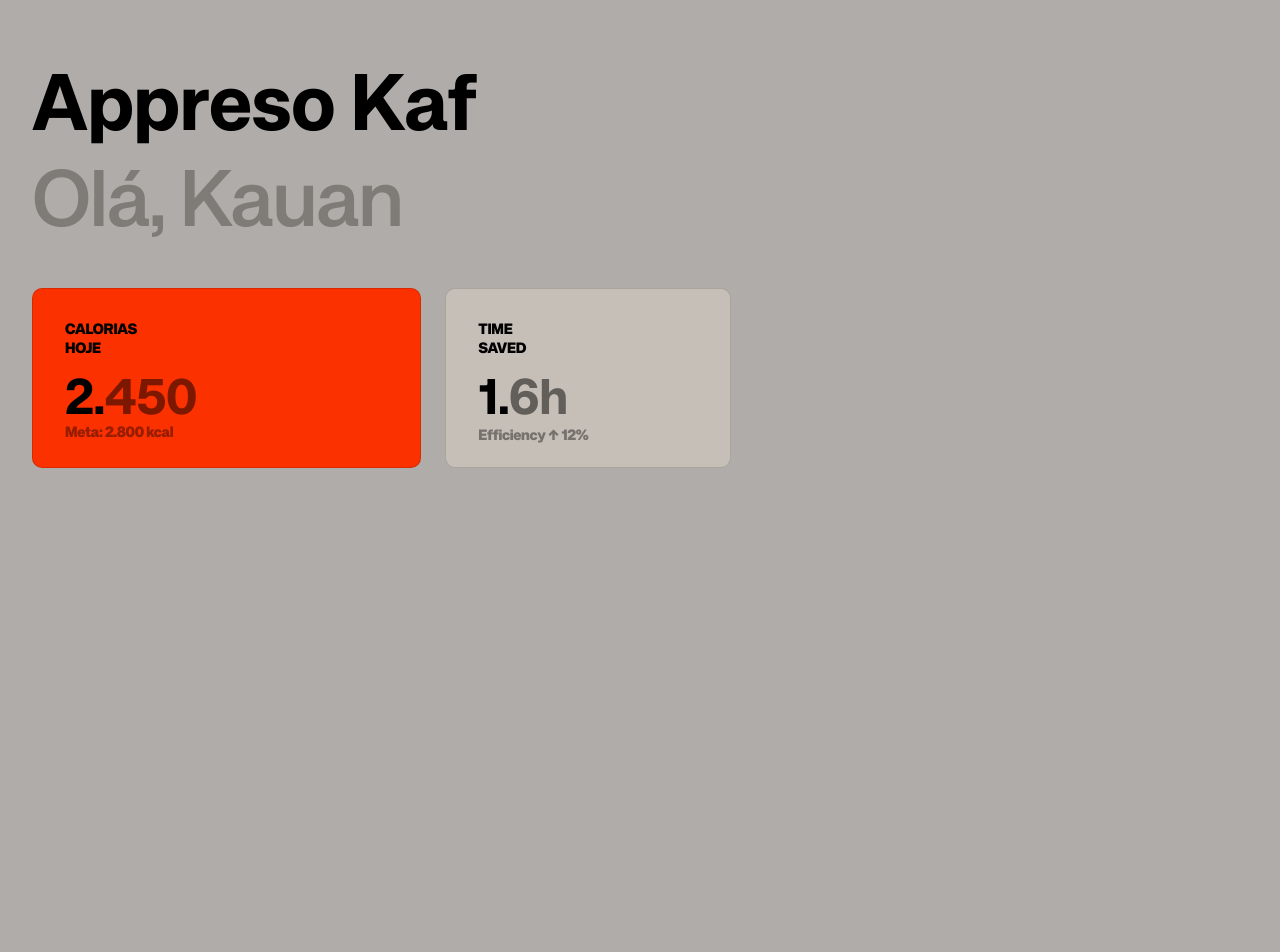
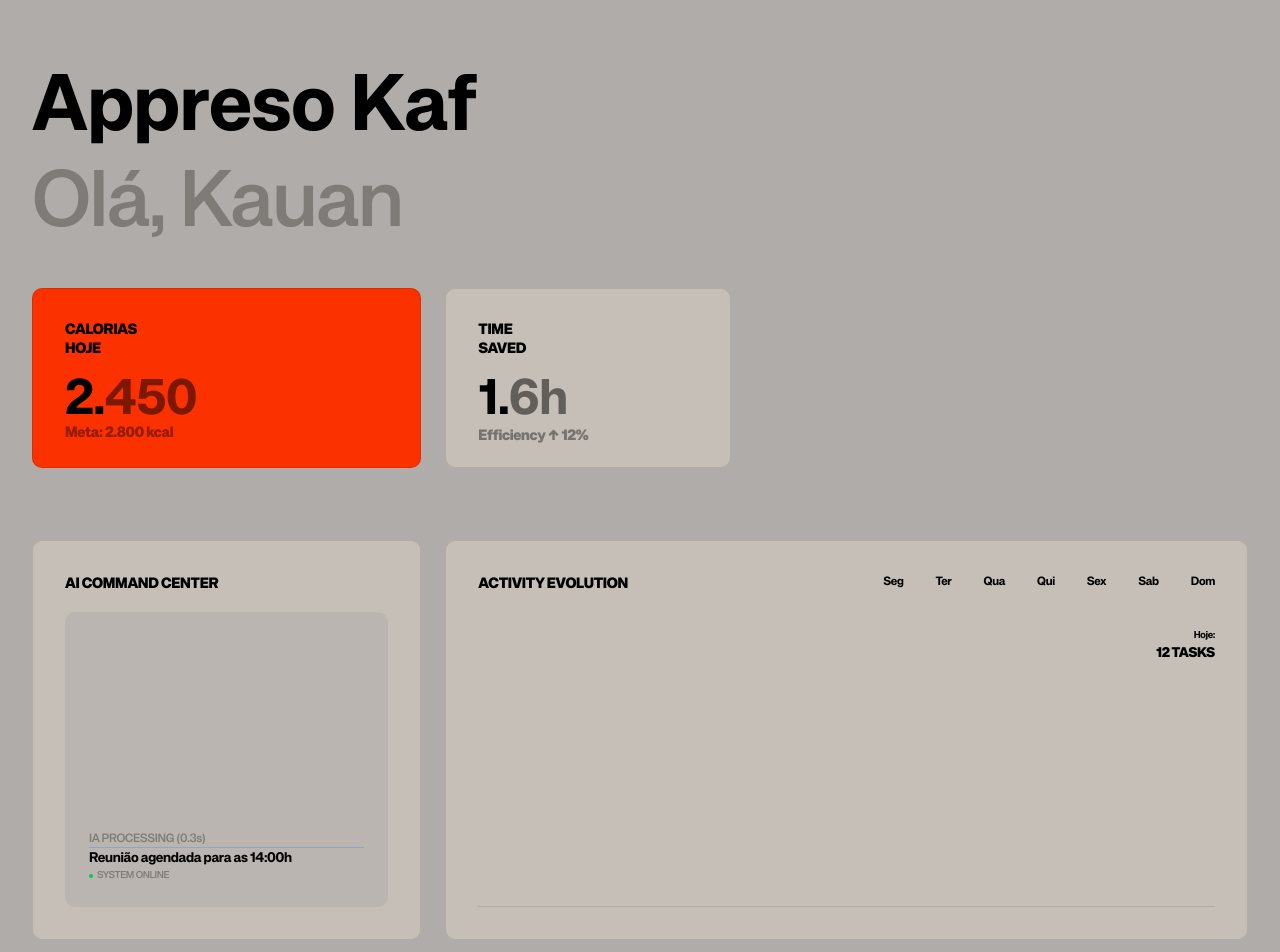
Before and after one commit to kauannkelvinn/appresso-kaf, a Next.js app: page / in a window 1280 px wide. Shown: the top 952 px of the page. Before the commit the page ends 800 px from the top, so only its background shows below. Built offline with nearby package versions, Linux system fonts and the light colour scheme.

Commit message:
feat: complete global dashboard with ai center and activity chart

```diff
--- a/src/app/page.tsx
+++ b/src/app/page.tsx
@@ -12,7 +12,6 @@ export default function Dashboard() {
       </section>
 
       {/* 2. grid de stats */}
-
       <div className="grid grid-cols-12 gap-6">
         {/* card de calorias */}
         <Card variant="red" className="col-span-4 h-[180px]">
@@ -36,6 +35,44 @@ export default function Dashboard() {
           </div>
         </Card>
       </div>
+
+      <div className="grid grid-cols-12 gap-6 mt-6">
+        {/* ai command center */}
+        <Card className="col-span-4 h-[400px] flex flex-col gap-4">
+          <p className="text-[15px] font-black uppercase">AI Command Center</p>
+          <div className="bg-brand-bg/50 rounded-brand p-6 flex-1 flex flex-col justify-end">
+            {/* simulacao de log da ia*/}
+            <p className="text-xs font-mono text-brand-gray">IA PROCESSING (0.3s)</p>
+            <div className="h-px w-full bg-brand-blue/20"/>
+            <p className="text-sm font-bold">Reunião agendada para as 14:00h</p>
+            <p className="text-[10px] font-mono text-brand-gray flex items-center gap-1">
+              <span className="w-1 h-1 bg-green-500 rounded-full inline-block"/>
+              SYSTEM ONLINE
+            </p>
+          </div>
+        </Card>
+
+        {/* ACTIVIY EVOLUTION */}
+        <Card className="col-span-8 h-[400px] flex flex-col">
+          <div className="flex justify-between items-start mb-8">
+            <p className="text-[15px] font-black uppercase">Activity Evolution</p>
+            <div className="flex gap-8 text-[12px] font-bold">
+              {["Seg", "Ter", "Qua", "Qui", "Sex", "Sab", "Dom"].map(dia => (
+                <span key={dia}>{dia}</span>
+              ))}
+            </div>
+          </div>
+
+          {/*area do grafico*/}
+          <div className="flex-1 w-full border-b border-brand-black/10 relative">
+            {/* componente svg para linha brutalista */}
+            <div className="absolute right-0 top-0 text-right">
+              <p className="text-[10px] font-bold">Hoje:</p>
+              <p className="text-sm font-black uppercase">12 Tasks</p>
+            </div>
+          </div>
+        </Card>
+      </div>
     </div>
   )
 }
--- a/src/components/ui/Card.tsx
+++ b/src/components/ui/Card.tsx
@@ -16,7 +16,7 @@ export function Card({ children, variant = 'default', className = "" }: CardProp
     <div
       className={`
         rounded-[10px]
-        border border-brand-black/14
+        border border-brand-black/10
         p-8
         ${variants[variant]}
         ${className}
```
